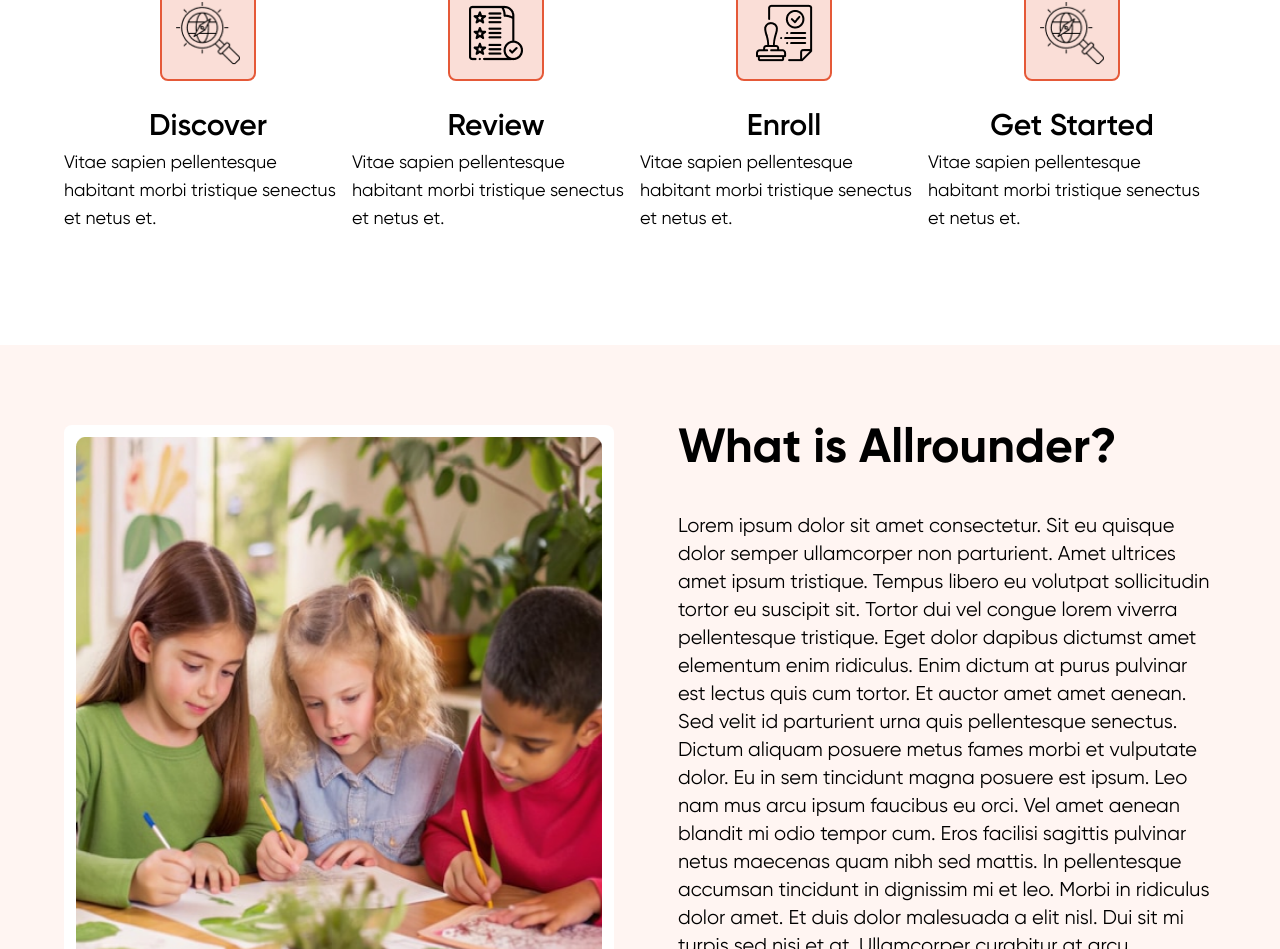
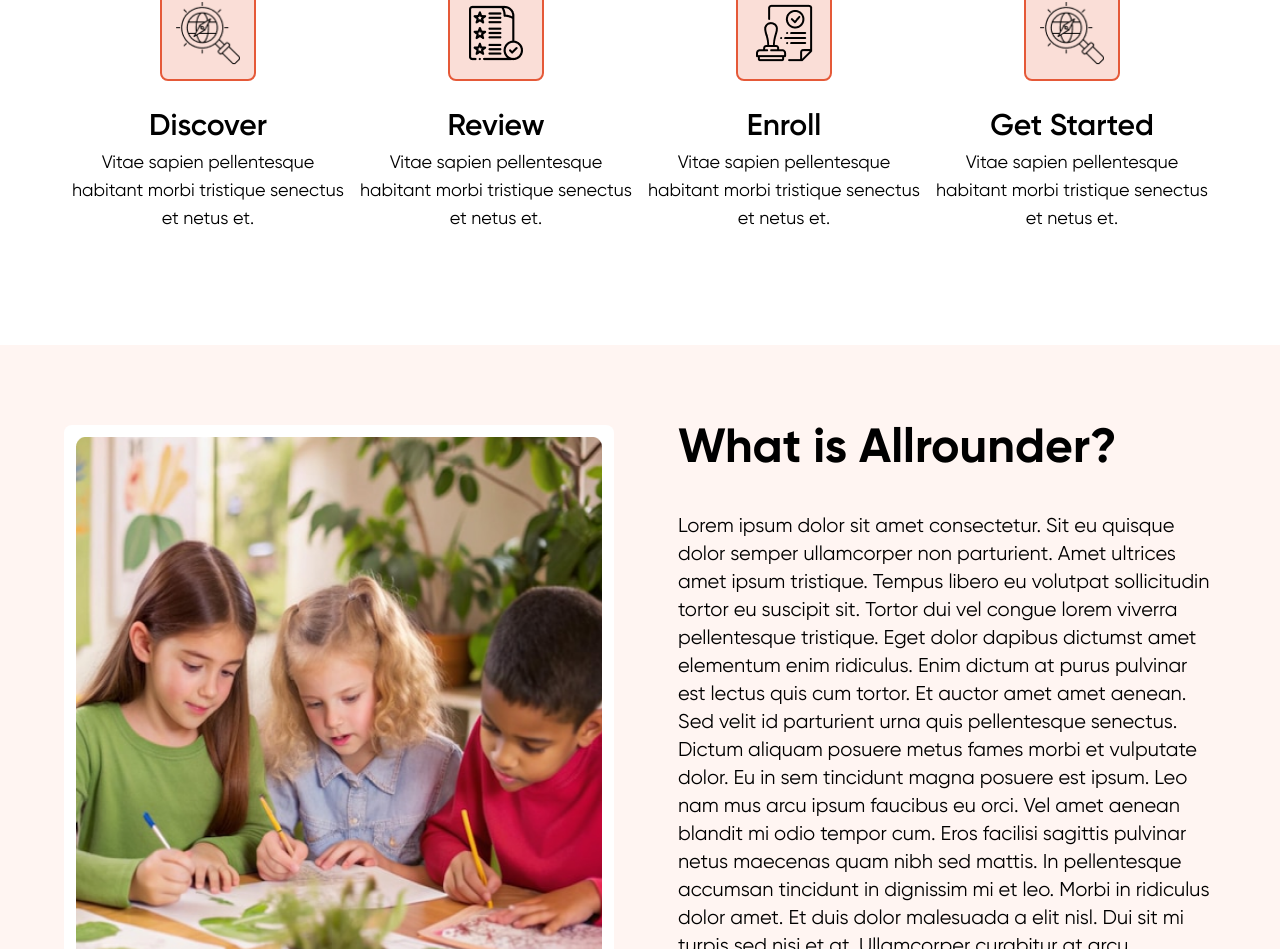
Before and after one commit to jidatit/allrounder, a React (Vite) app in the folder frontend/: page / in a window 1280 px wide. Shown: the part 2306-3255 px from the top of the page. Built offline with nearby package versions, Linux system fonts and the light colour scheme; a web font is replaced by a local one.

Commit message:
text align fix

```diff
--- a/frontend/src/pages/Homepage.jsx
+++ b/frontend/src/pages/Homepage.jsx
@@ -259,7 +259,7 @@ const Homepage = () => {
                 />
               </div>
               <h3 className=" custom-semibold text-3xl my-1">Discover</h3>
-              <p className="custom-regular text-lg  px-6 lg:px-0">
+              <p className="custom-regular text-center text-lg  px-6 lg:px-0">
                 Vitae sapien pellentesque habitant morbi tristique senectus et
                 netus et.
               </p>
@@ -274,7 +274,7 @@ const Homepage = () => {
                 />
               </div>
               <h3 className=" custom-semibold text-3xl my-1">Review</h3>
-              <p className="custom-regular text-lg  px-6 lg:px-0">
+              <p className="custom-regular text-center text-lg  px-6 lg:px-0">
                 Vitae sapien pellentesque habitant morbi tristique senectus et
                 netus et.
               </p>
@@ -289,7 +289,7 @@ const Homepage = () => {
                 />
               </div>
               <h3 className=" custom-semibold text-3xl my-1 ">Enroll</h3>
-              <p className="custom-regular text-lg  px-6 lg:px-0">
+              <p className="custom-regular text-center text-lg  px-6 lg:px-0">
                 Vitae sapien pellentesque habitant morbi tristique senectus et
                 netus et.
               </p>
@@ -304,7 +304,7 @@ const Homepage = () => {
                 />
               </div>
               <h3 className=" custom-semibold text-3xl my-1 ">Get Started</h3>
-              <p className="custom-regular text-lg  px-6 lg:px-0">
+              <p className="custom-regular text-center text-lg  px-6 lg:px-0">
                 Vitae sapien pellentesque habitant morbi tristique senectus et
                 netus et.
               </p>
```
